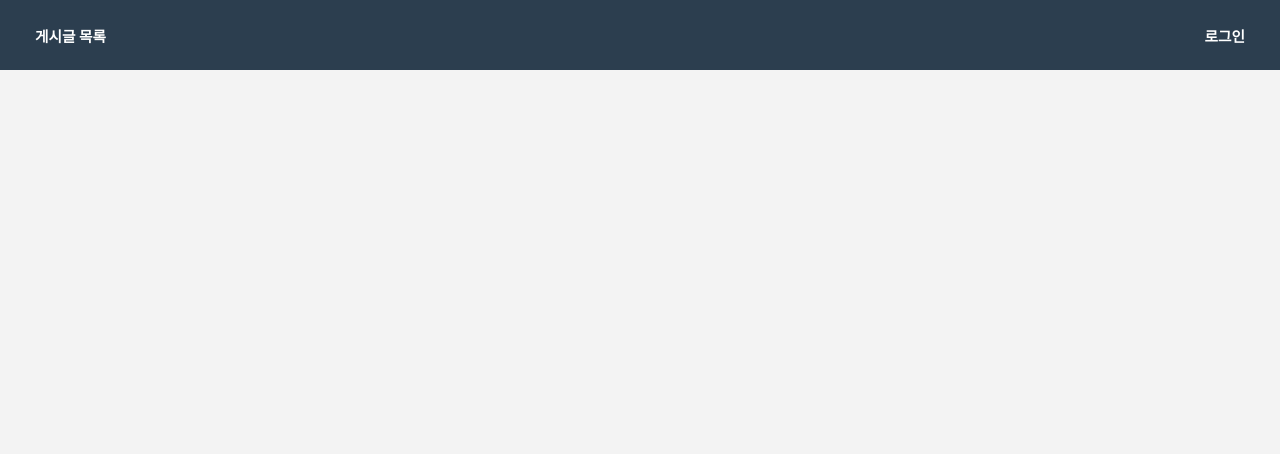
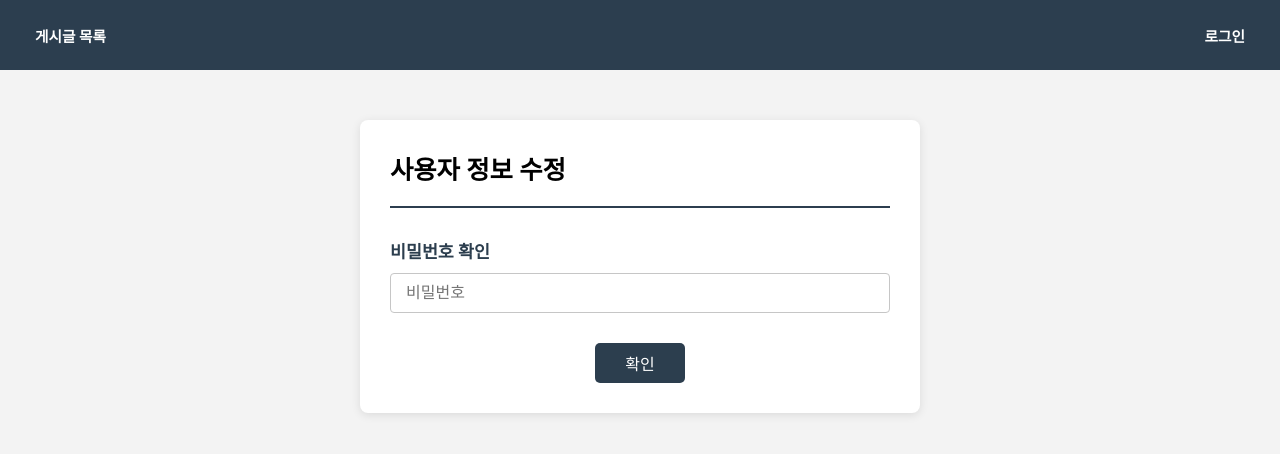
Before and after one commit to 7dong7/board-front, a React (Vite) app: page /members/1/verify-password in a window 1280 px wide. Before the commit this address had no page. Shown: the top 454 px of the page. Built offline with nearby package versions, Linux system fonts and the light colour scheme.

Commit message:
사용자 정보를 수정하기 전 비밀번호 확인 구현

```diff
--- a/src/App.jsx
+++ b/src/App.jsx
@@ -10,7 +10,8 @@ import PostDetail from "./pages/PostDetail.jsx"; // 게시글 내용
 import PostNew from "./pages/PostNew.jsx"; // 게시글 작성
 import PostEdit from "./pages/PostEdit.jsx"; // 게시글 수정
 import MemberDetail from "./pages/MemberDetail.jsx"; // 사용자 정보
-import MemberEdit from "./pages/MemberEdit.jsx";
+import MemberVerify from "./pages/MemberVerify.jsx"; // 사용자 정보 수정 시 비밀번호를 확인하는 페이지
+import MemberEdit from "./pages/MemberEdit.jsx"; // 사용자의 정보를 수정하는 페이지
 
 // OAuth2 정리
 import OAuth2Handler from "./components/oauth/OAuth2Handler.jsx";
@@ -50,6 +51,7 @@ function App() {
                     <Route path={"/oauth2/setting/handler"} element={<OAuth2Handler />} /> {/* OAuth2 로그인 처리 */}
 
                     <Route path={"/members/:id"} element={<MemberDetail />}/>
+                    <Route path={"/members/:id/verify-password"} element={<MemberVerify />}/>
                     <Route path={"/members/:id/edit"} element={<MemberEdit />}/>
                 </Routes>
             </AuthProvider>
--- a/src/pages/MemberDetail.jsx
+++ b/src/pages/MemberDetail.jsx
@@ -55,7 +55,6 @@ const MemberDetail = () => {
     // 페이징바 설정 // 페이지 객체를 설정으로 넣어주면 된다
     const renderPageNumbers = (page) => { // 페이징 렌더링을 기준점이 필요함
         if (page) {
-            console.log("page:", page);
             const renderNumbers = 7; // 렌더링할 페이징 수 => 1,2,3,4,5,6,7
             const startPage = Math.max(1,
                 parseInt(page.number+1) - Math.floor(renderNumbers / 2) > page.totalPages - renderNumbers
@@ -120,7 +119,7 @@ const MemberDetail = () => {
                     size={"h2"}
                     color={"basic"}/>
                 <NavButton className={"MemberDetail-edit"}
-                    navPath={`/members/${id}/edit`}
+                    navPath={`/members/${id}/verify-password`}
                     text={"정보 수정"} />
             </section>
             <Line/>
--- /dev/null
+++ b/src/pages/MemberVerify.css
@@ -0,0 +1,100 @@
+/* 페이지 등장 애니메이션 설정 */
+@keyframes fadeIn {
+    from { /* 애니메이션 시작 상태*/
+        opacity: 0;
+        transform: translateY(10px);
+    }
+    to { /* 애니메이션 종료 상태 */
+        opacity: 1;
+        transform: translateY(0);
+    }
+}
+
+/* 페이지 컨테이너 설정 */
+.MemberVerify {
+    display: flex;
+    flex-direction: column;
+    justify-self: center;
+
+    width: 500px;
+    margin-top: 50px;
+    padding: 30px 30px;
+
+    background-color: white;
+    border-radius: 8px;
+
+    /**
+        box-shadow: [inset] offset-x offset-y blur-radius spread-radius color;
+        값들을 조합하여 그림자의 위치, 크기, 색상등을 설정
+
+        [inset] (선택적): 내부 그림자 설정 inner shadow
+
+        offset-x: 그림자의 수평 (가로 이동 거리)
+            양수 - 오른쪽
+            음수 - 왼쪽
+            단위 - px, em, rem 등
+
+        offset-y: 그림자의 수직 (세로 이동 거리)
+            양수 - 아래
+            음수 - 위
+
+        spread-radius (선택적): 그림자 확산 반경
+            양수 - 그림자가 바깥으로
+            음수 - 안쪽으로
+            기본값 - 0 (확산없음)
+
+        color: 그림자의 색상
+     */
+    box-shadow: 0 2px 10px rgba(0, 0, 0, 0.1); /* 그림자 스타일 설정 */
+    animation: fadeIn 0.3s ease-in-out;
+}
+
+
+/* 비밀번호 입력 섹션 */
+.MemberVerify-password-section {
+    flex: 1;
+}
+/* 비밀번호 라벨 */
+.MemberVerify-password-section > label {
+    display: inline-block;
+    font-size: 13pt;
+    font-weight: bold;
+    color: #2c3e4e;
+    margin: 10px 0;
+}
+/* 비밀번호 입력 input*/
+.MemberVerify-password {
+    all: unset;
+
+    padding: 10px 15px;
+    width: 100%;
+    box-sizing: border-box;
+
+    border: 1px solid #c6c6c6;
+    border-radius: 4px;
+    transition: .1s;
+}
+.MemberVerify-password:focus{
+    transition: .2s;
+    border: 1px solid #888888;
+}
+
+/* 비밀번호 확인 버튼 */
+.MemberVerify-btn {
+    all: unset;
+    background-color: #2c3e4e;
+    color: white;
+    border-radius: 5px;
+
+    display: flex;
+    justify-self: center;
+    margin: 30px 0 0 0 ;
+    padding: 8px 30px;
+
+    cursor: pointer;
+    transition: .1s;
+}
+.MemberVerify-btn:hover {
+    background-color: #5481a6;
+    transition: .2s;
+}
--- /dev/null
+++ b/src/pages/MemberVerify.jsx
@@ -0,0 +1,106 @@
+// css
+import "./MemberVerify.css";
+
+// 컴포넌트
+import Header from "../components/common/Header.jsx";
+import Line from "../components/common/Line.jsx";
+
+// 훅
+import {useState} from "react";
+import {useAuth} from "../contexts/AuthContext.jsx";
+import {Navigate, useParams} from "react-router-dom"; // 페이지 이동
+import {jwtDecode} from "jwt-decode";
+import {useApi} from "../api/ApiContext.jsx"; // jwt 해석
+
+
+/**
+ *  == 훅 설명 ==
+ *  useNavigate
+ *      함수형 컨포넌트 내에서 프로그래밍 방식으로 라우팅(페이지 이동)을 수행하는 방식
+ *      반환값은 함수
+ *
+ *      nav('/about', { replace: true }); // 경로 이동후 히스토리에 추가하지 않음 (뒤로가기 막음)
+ *      nav(-1) 뒤로 가기
+ *      nav(1) 앞으로 가기
+ *
+ *  Navigate
+ *      선언적으로 경로를 이동시키는 데 사용
+ *      이 컴포넌트가 렌더링 되면 "즉시" 지정된 경로로 리다이렉트한다
+ *
+ *      <Navigate to="/login" replace /> // to: 이동할 경로, replace 히스토리 관리
+ */
+
+/**
+ *  === 로직 순서 ===
+ *  로그인 여부, 로그인한 이후 보인 정보 수정 확인
+ */
+const MemberVerify = () => {
+    const auth = useAuth();
+    const access = localStorage.getItem("access");
+    const {id} = useParams();
+    const [password, setPassword] = useState(); // 비밀번호 확인시 보낼 password 값
+    const api = useApi();
+
+// ===== 접근자 확인 ===== //
+    if (!auth.isLogged
+        && !!access
+        && String(id) !== String(jwtDecode(localStorage.getItem("access")).id)) {
+        alert("잘못된 접근입니다");
+        return <Navigate to={"/posts"} replace={true}/>;
+    }
+
+    // 비밀번호 입력 이벤트
+    const onChangePassword = (e) => {
+        setPassword(e.target.value);
+    }
+
+    const verifyApi = async () => {
+        try {
+            const response = await api({
+                method: "POST",
+                url: `/api/auth/verify-password`,
+                data: {
+                    memberId: id,
+                    password:password
+                },
+            });
+            if (response.status === 200) {
+                console.log("비밀번호 통과");
+            }
+        } catch (error) {
+            console.log("error:", error);
+        }
+    }
+
+    // 확인 클릭
+    const verifyApiRequest = () => {
+        verifyApi()
+    };
+    const onEnter = (e) => { // enter 이벤트
+        if (e.keyCode === 13) {
+            verifyApiRequest();
+        }
+    }
+
+    return (
+        <div className={"MemberVerify"}>
+            <Header title={"사용자 정보 수정"} size={"h2"}/>
+            <Line />
+
+            <section className={"MemberVerify-password-section"}>
+                <label>비밀번호 확인</label>
+                <input
+                    onKeyDown={onEnter}
+                    onChange={onChangePassword}
+                    type="password"
+                    className={"MemberVerify-password"}
+                    placeholder={"비밀번호"}/>
+                <button onClick={verifyApiRequest}
+                    className={"MemberVerify-btn"}>
+                    확인
+                </button>
+            </section>
+        </div>
+    )
+}
+export default MemberVerify;
```
